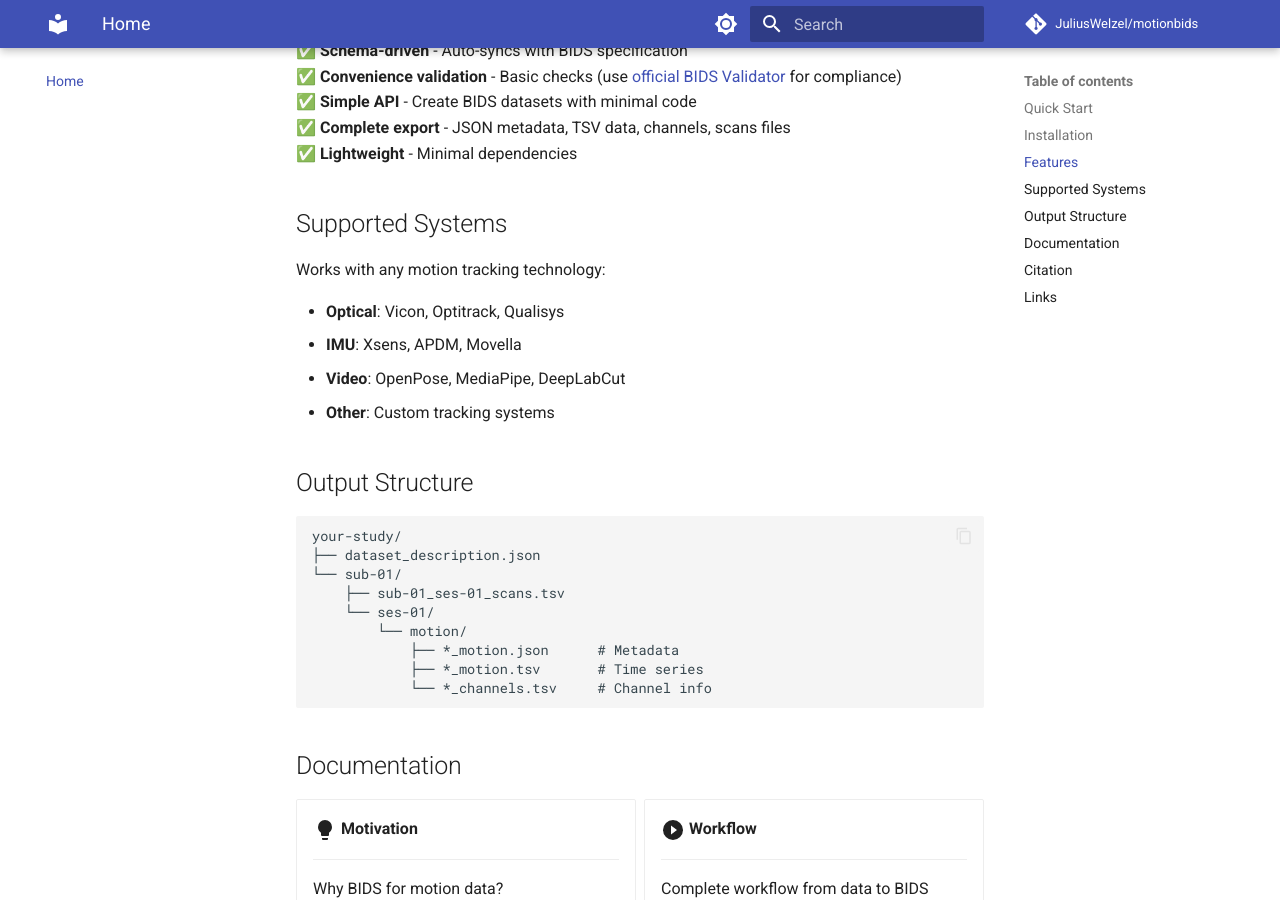
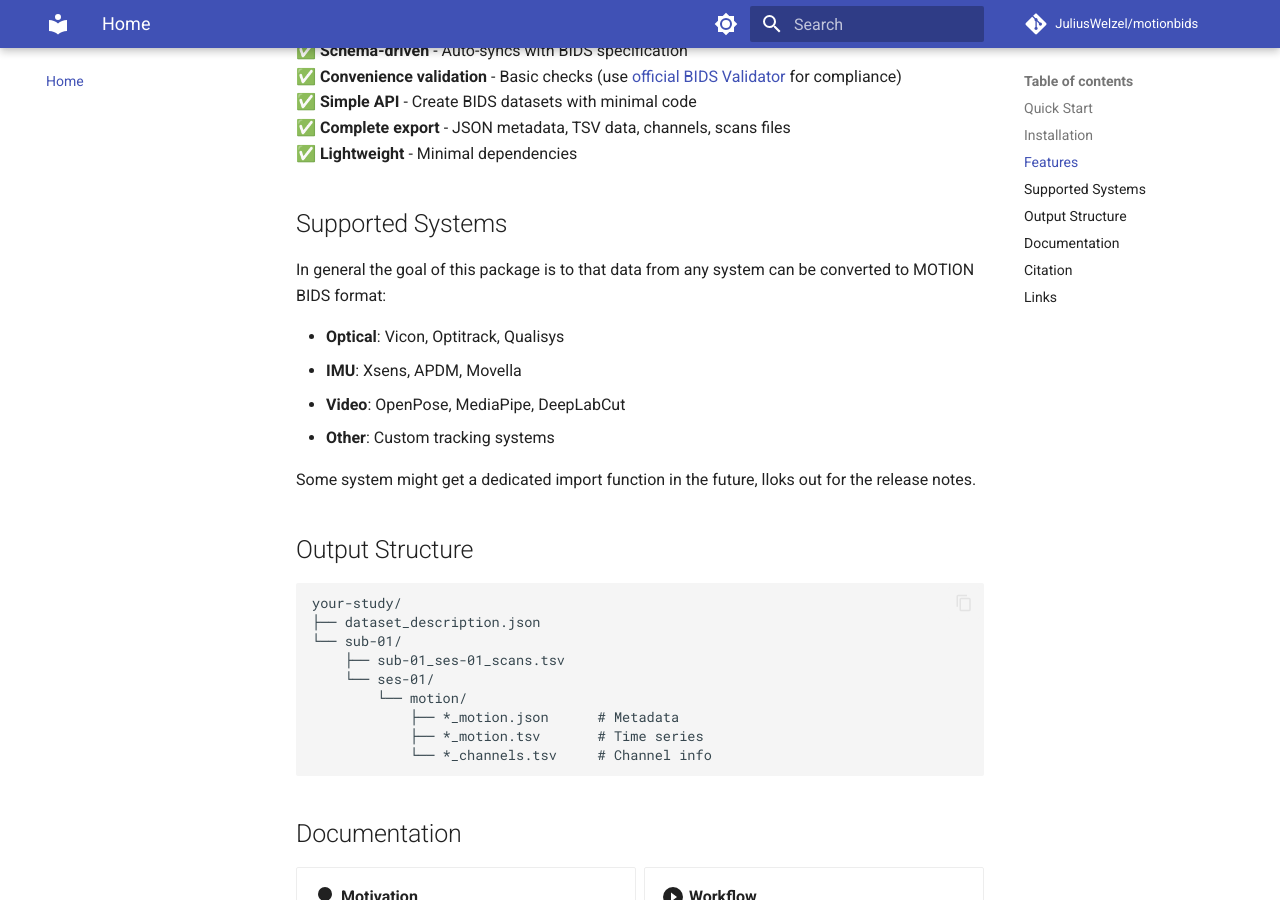
Before and after one commit to JuliusWelzel/motionbids, an MkDocs documentation site: the page built from docs/index.md, in a window 1280 px wide and 900 px high, scrolled down 1456 px. Built offline with MkDocs 1.6.1 and Material for MkDocs 9.7.7, drawn with Linux system fonts in a browser that asks for light colours; comment, search, counter and statistics services are not loaded.

Commit message:
[UPDATE] Clarify supported systems and future import function in documentation

```diff
--- a/docs/index.md
+++ b/docs/index.md
@@ -68,12 +68,14 @@ pip install -e .
 
 ## Supported Systems
 
-Works with any motion tracking technology:
+In general the goal of this package is to that data from any system can be converted to MOTION BIDS format:
 
 - **Optical**: Vicon, Optitrack, Qualisys
 - **IMU**: Xsens, APDM, Movella
 - **Video**: OpenPose, MediaPipe, DeepLabCut
 - **Other**: Custom tracking systems
+
+Some system might get a dedicated import function in the future, lloks out for the release notes.
 
 ## Output Structure
 
```
